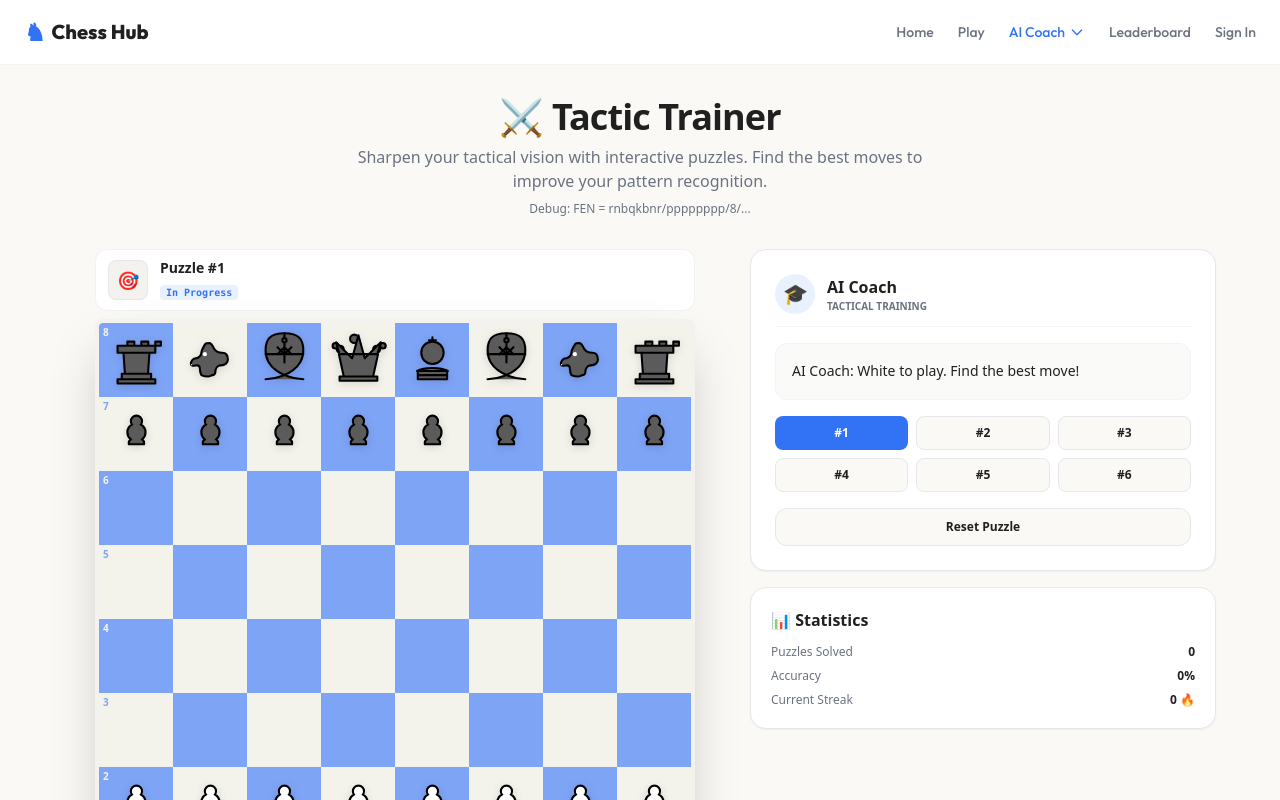
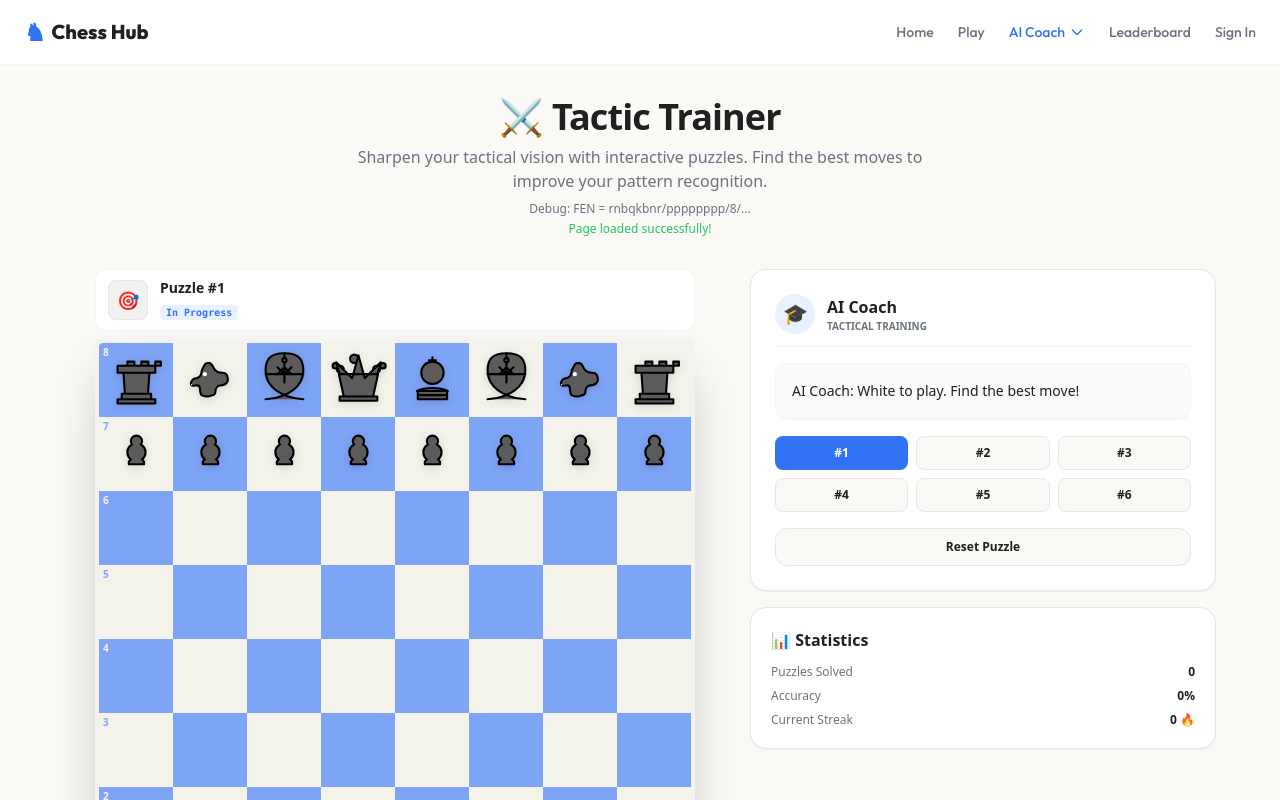
Before and after one commit to gitabdelhub/site_projet_innov, a React (Vite) app: page /coach/tactics in a window 1280 px wide. Shown: the top 800 px of the page. Built offline with nearby package versions, Linux system fonts and the light colour scheme; no server answers.

Commit message:
Add page load test message for trainers debug

```diff
--- a/src/pages/CoachPosition.tsx
+++ b/src/pages/CoachPosition.tsx
@@ -146,6 +146,7 @@ export const CoachPosition: React.FC = () => {
             Master critical positions from different openings and middlegames. Improve your positional understanding.
           </p>
           <p className="text-xs text-gray-500 mt-2">Debug: FEN = {positionFen?.substring(0, 20)}...</p>
+          <p className="text-xs text-green-500 mt-1">Page loaded successfully!</p>
         </div>
 
         <div className="grid grid-cols-1 lg:grid-cols-12 gap-6 items-start">
--- a/src/pages/CoachTactics.tsx
+++ b/src/pages/CoachTactics.tsx
@@ -171,6 +171,7 @@ export const CoachTactics: React.FC = () => {
             Sharpen your tactical vision with interactive puzzles. Find the best moves to improve your pattern recognition.
           </p>
           <p className="text-xs text-gray-500 mt-2">Debug: FEN = {puzzleFen?.substring(0, 20)}...</p>
+          <p className="text-xs text-green-500 mt-1">Page loaded successfully!</p>
         </div>
 
         <div className="grid grid-cols-1 lg:grid-cols-12 gap-6 items-start">
```
